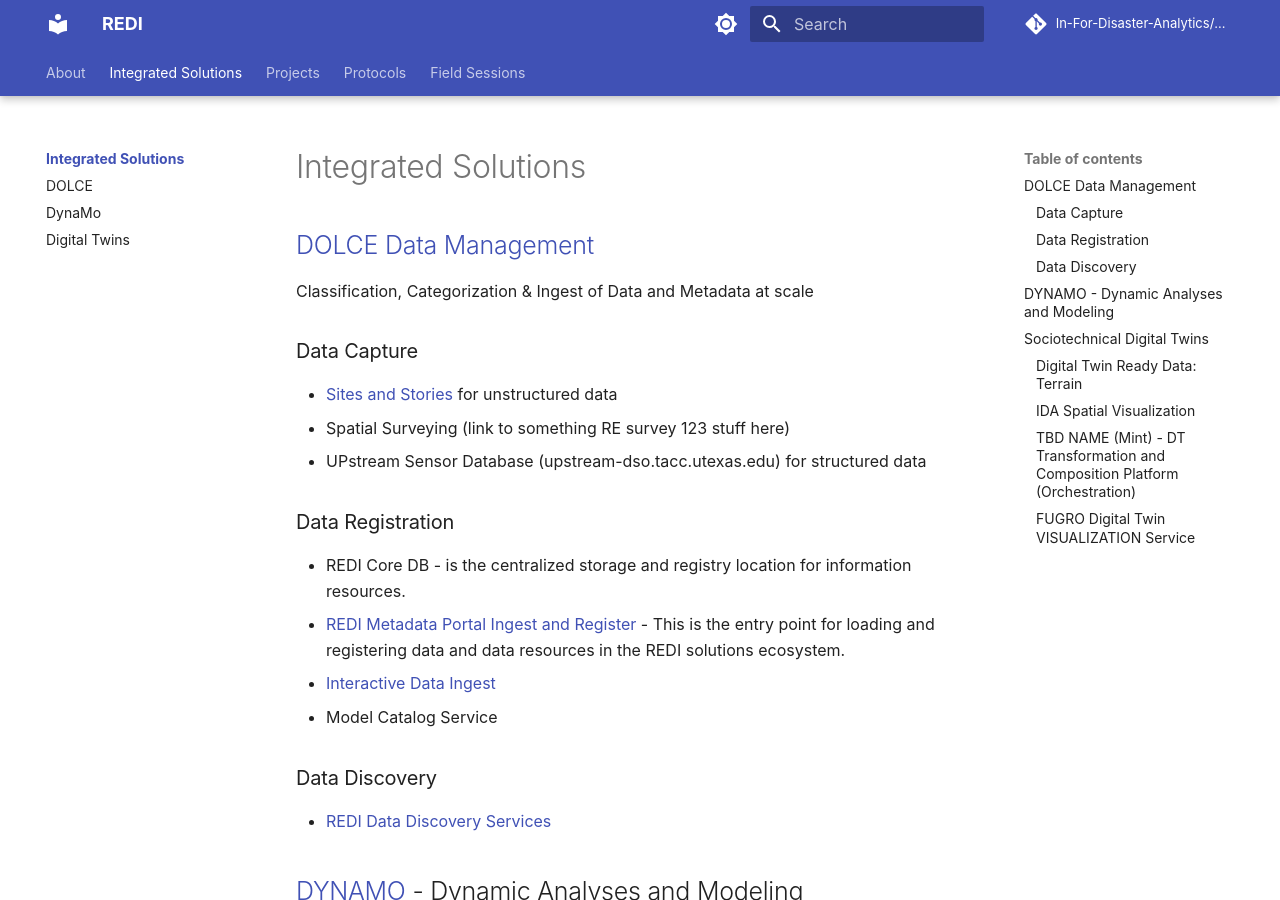
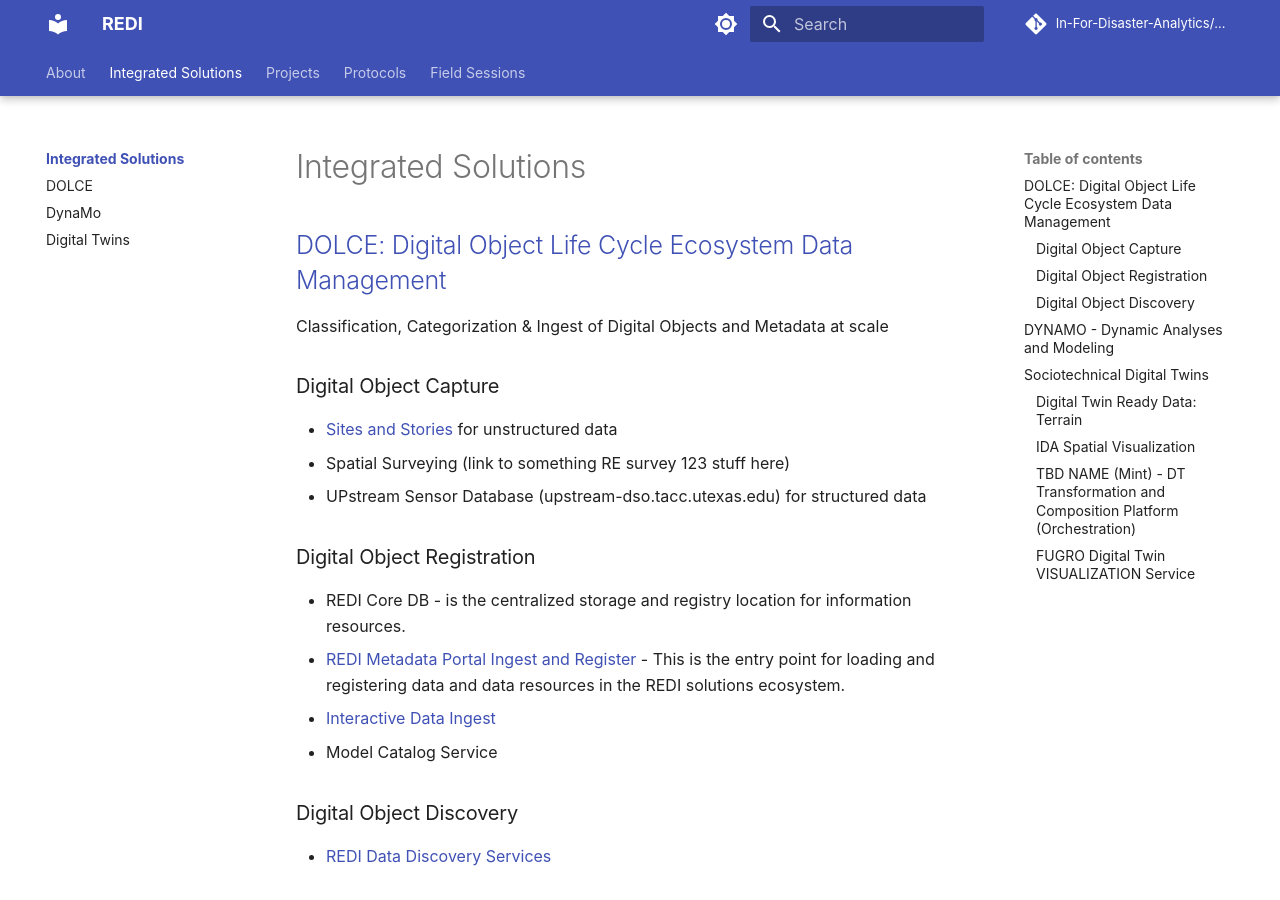
Before and after one commit to In-For-Disaster-Analytics/REDI-Documentation, an MkDocs documentation site: the page built from docs/integrated-solutions/index.md, in a window 1280 px wide and 900 px high. Built offline with MkDocs 1.6.1 and Material for MkDocs 9.7.7, drawn with Linux system fonts in a browser that asks for light colours; comment, search, counter and statistics services are not loaded.

Commit message:
Update index.md
Use digital object language

```diff
--- a/docs/integrated-solutions/index.md
+++ b/docs/integrated-solutions/index.md
@@ -1,21 +1,21 @@
 ---
 title: Integrated Solutions
 ---
-## [DOLCE Data Management](dolce.md)
-Classification, Categorization & Ingest of Data and Metadata at scale
+## [DOLCE: Digital Object Life Cycle Ecosystem  Data Management](dolce.md)
+Classification, Categorization & Ingest of Digital Objects and Metadata at scale
 
-### Data Capture
+### Digital Object Capture
 - [Sites and Stories](https://sitestories.io/portal/home/index.html) for unstructured data
 - Spatial Surveying (link to something RE survey 123 stuff here)
 - UPstream Sensor Database (upstream-dso.tacc.utexas.edu) for structured data
 
-### Data Registration
+### Digital Object Registration
 - REDI Core DB - is the centralized storage and registry location for information resources.
 - [REDI Metadata Portal Ingest and Register](https://ms2-dev.tacc.utexas.edu/metadata_app/) - This is the entry point for loading and registering data and data resources in the REDI solutions ecosystem.
 - [Interactive Data Ingest](https://ms2-dev.tacc.utexas.edu/survey-attachments)
 - Model Catalog Service
 
-### Data Discovery
+### Digital Object Discovery
 - [REDI Data Discovery Services](http://ckan-kmp-setx.eastus.cloudapp.azure.com/)
 
 ## [DYNAMO](dynamo.md) - Dynamic Analyses and Modeling
```
